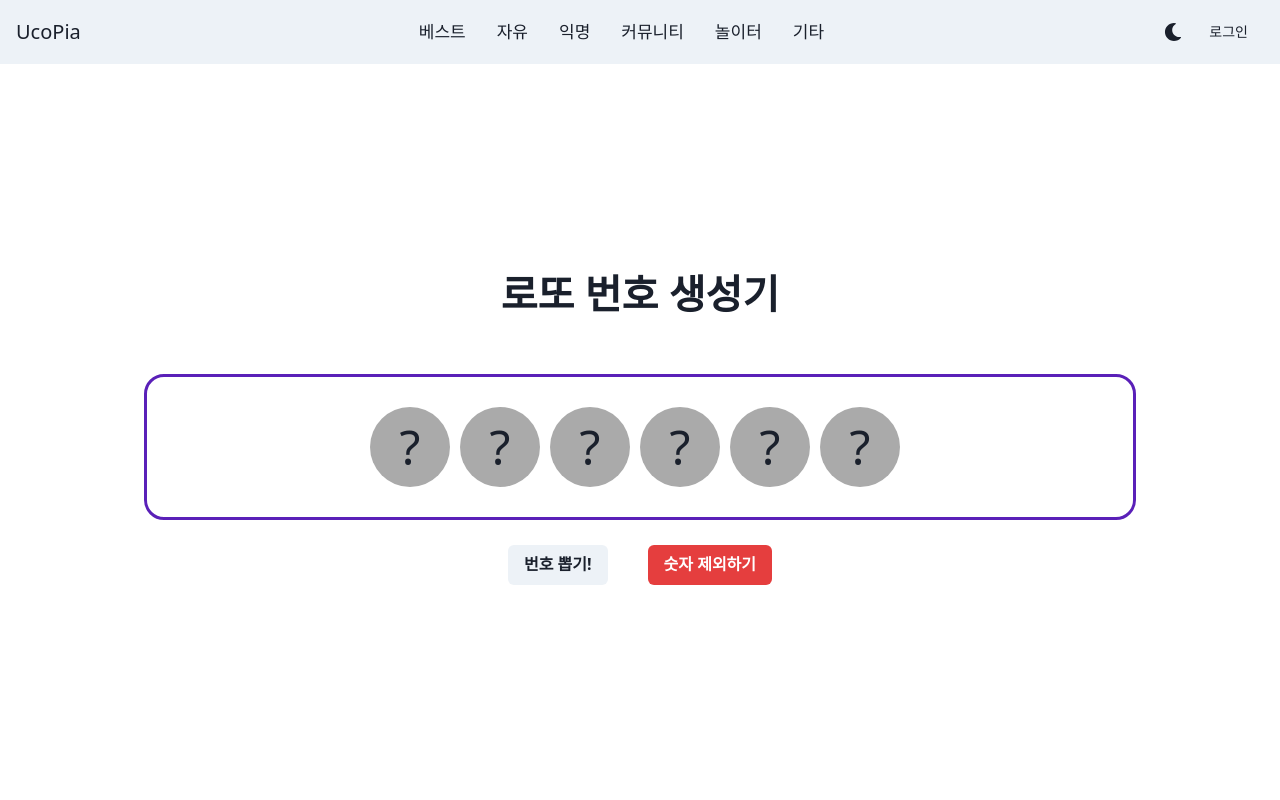
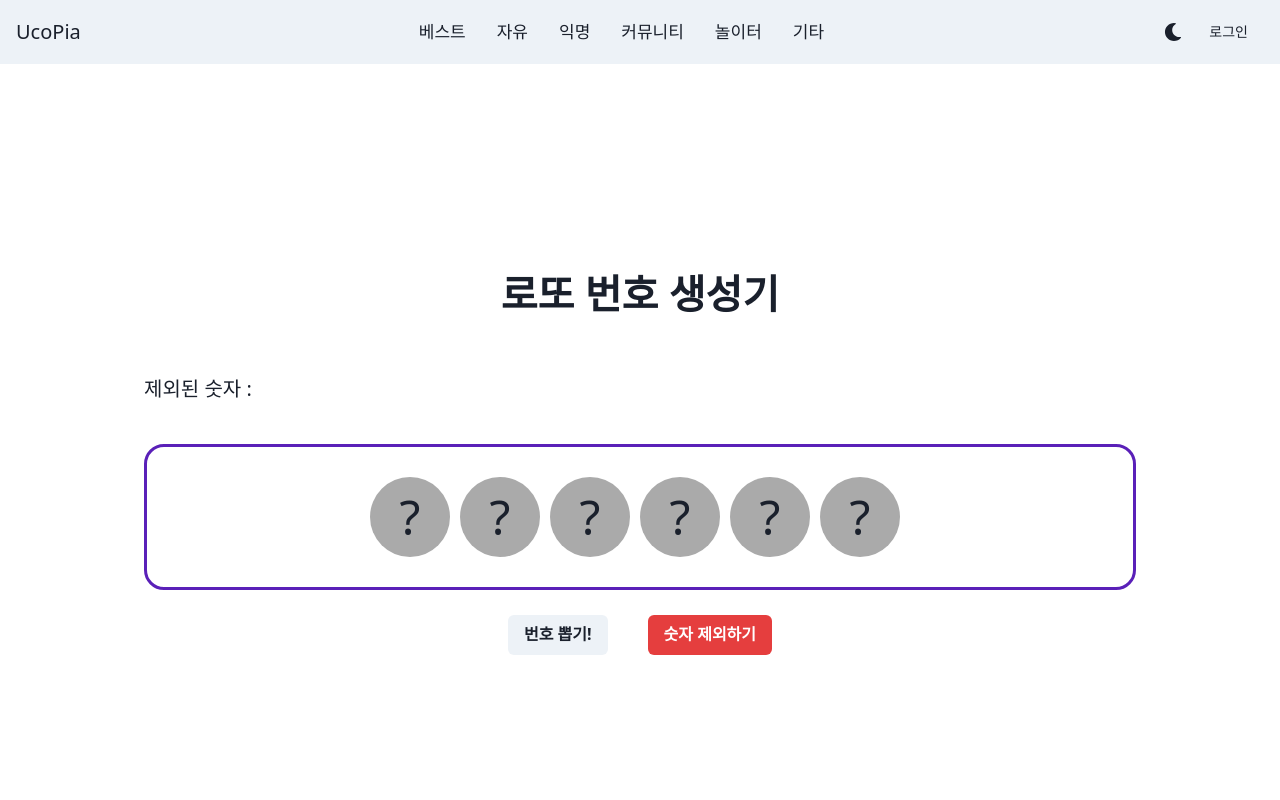
Before and after one commit to Butler-SIM/fff-front, a React (Create React App) app: page /lotto in a window 1280 px wide. Shown: the top 800 px of the page. Built offline with nearby package versions, Linux system fonts and the light colour scheme.

Commit message:
fix lottoery

```diff
--- a/src/App.tsx
+++ b/src/App.tsx
@@ -23,8 +23,8 @@ const colors = {
 const theme = extendTheme({
   colors,
   fonts: {
-    body: '"Noto Sans", "malgun gothic", AppleGothic, dotum, sans-serif',
-    heading: '"Noto Sans", "malgun gothic", AppleGothic, dotum, sans-serif',
+    body: '"Noto Sans",sans-serif',
+    heading: '"Noto Sans", sans-serif',
   },
 });
 
--- a/src/components/board/BoardDetail.tsx
+++ b/src/components/board/BoardDetail.tsx
@@ -133,13 +133,8 @@ export default function BoardDetail() {
               </Box>
             </Box>
           </Box>
-          <Box
-            mt={150}
-            mb={20}
-            alignItems="center"
-            justifyContent="center"
-            border="1px "
-          >
+          {/* 하단 글 리스트  */}
+          <Box mt={100} mb={20}>
             <BoardListData></BoardListData>
           </Box>
         </Box>
--- a/src/components/playground/LotteryBox.tsx
+++ b/src/components/playground/LotteryBox.tsx
@@ -61,6 +61,48 @@ export default class LotteryBox extends React.Component<
           <Text mb={50} fontSize={40} fontWeight={800}>
             로또 번호 생성기
           </Text>
+
+          {/* 제외된 숫자  */}
+          <Box
+            id="excludedNumbers"
+            display="flex"
+            flexWrap={{ base: "wrap", md: "nowrap" }}
+            alignItems="center"
+            justifyContent="left"
+            mb={10}
+          >
+            <Text>제외된 숫자 : </Text>
+            {this.state.excludedNumbers
+              .slice() // 원본 배열을 수정하지 않기 위해 복사한 후 정렬합니다.
+              .sort((a, b) => Number(a) - Number(b)) // 낮은 순서로 정렬합니다.
+              .map((numStr: string, index: number) => {
+                let bgColor;
+                const num = Number(numStr);
+                if (num >= 1 && num <= 10) {
+                  bgColor = "#d5dc0a";
+                } else if (num >= 11 && num <= 20) {
+                  bgColor = "#69c8f2";
+                } else if (num >= 21 && num <= 30) {
+                  bgColor = "#ff7272";
+                } else if (num >= 31 && num <= 40) {
+                  bgColor = "#aaa";
+                } else if (num >= 41 && num <= 45) {
+                  bgColor = "#17b63a";
+                }
+
+                return (
+                  <Text
+                    key={index}
+                    className="smallBall"
+                    bg={bgColor}
+                  >
+                    {num}
+                  </Text>
+                );
+              })}
+          </Box>
+
+          {/* Add this line */}
           <div id="numbers">
             {this.state.number.map((num, index) => {
               let color;
@@ -122,12 +164,13 @@ export default class LotteryBox extends React.Component<
                   {/* 체크박스가 변경될 때마다 excludedNumbers 업데이트 */}
                   <CheckboxGroup
                     value={this.state.excludedNumbers}
-        onChange={(values) => {
+                    onChange={(values: string[]) => {
+                      // Add type annotation here
                       if (values.length > 25) {
                         alert("25개까지만 제외 가능합니다.");
                         return;
                       }
-          this.setState({ excludedNumbers: values });
+                      this.setState({ excludedNumbers: values }); // Save as strings
                     }}
                   >
                     {numbers.map((num) => {
@@ -156,8 +199,6 @@ export default class LotteryBox extends React.Component<
                 </ModalFooter>
               </ModalContent>
             </Modal>
-
-
           </div>
         </Box>
       </Container>
--- a/src/components/playground/lotto.ts
+++ b/src/components/playground/lotto.ts
@@ -4,10 +4,13 @@ export interface LotteryBoxProps {}
 
 export interface LotteryBoxState {
     number: number[];
-    excludedNumbers: any;
+    excludedNumbers: string[]; // Update this line
     effect: boolean;
     isExcludeModalOpen: boolean;
 }
+
+
+
 
 export interface LotteryItemProps {
     index: string;
--- a/src/lotto.css
+++ b/src/lotto.css
@@ -102,79 +102,31 @@
     }
 }
 
-/* #btn {
-    position: relative;
-    display: block;
-    padding: 1rem 2.5rem 1.6rem;
-    color: #666;
-    border: 2px solid #666;
-    border-radius: 6px;
-    overflow: hidden;
-    cursor: pointer;
-    transition: 0.5s;
-    user-select: none;
+#excludedNumbers .smallBall{
+    width:40px;
+    height:40px;
+    line-height:40px;
+    font-size:24px;
+    border-radius:50%;
+    text-align:center;
 }
 
-#btn:active {
-    padding: 1rem 2.5rem 1rem;
-    margin-top: 0.6rem;
-    background: #999;
-    color: #fff;
+#excludedNumbers .smallBall.yellow{
+   background:#d5dc0a;
 }
 
-#btn::after {
-    content: "";
-    position: absolute;
-    left: 0;
-    bottom: 0;
-    display: block;
-    height: 0.6rem;
-    width: 100%;
-    background-image: repeating-linear-gradient(
-        45deg,
-        #666,
-        #666 1px,
-        transparent 2px,
-        transparent 5px
-    );
-    border-top: 1px solid #666;
-    transition: 0.5s;
+#excludedNumbers .smallBall.blue{
+   background:#69c8f2;
 }
 
-#btn:active::after {
-    transform: translateY(0.6rem);
+#excludedNumbers .smallBall.red{
+   background:#ff7272;
 }
 
-#btn.hide {
-    transform: scale(0);
+#excludedNumbers .smallBall.grey{
+   background:#aaa;
 }
 
-@media (prefers-color-scheme: dark) {
-    html {
-        background: #121212;
-    }
-
-    #title,
-    #btn,
-    .plus {
-        color: #bbb;
-    }
-
-    #btn {
-        border-color: #bbb;
-    }
-
-    #btn::after {
-        background-image: repeating-linear-gradient(
-            45deg,
-            #bbb,
-            #bbb 1px,
-            transparent 2px,
-            transparent 5px
-        );
-    }
-
-    #btn:active {
-        background: #444;
-    }
-} */
+#excludedNumbers .smallBall.green{
+   background:#17b63a;
+}
```
Lines whose indentation alone changed are shown as unchanged.
